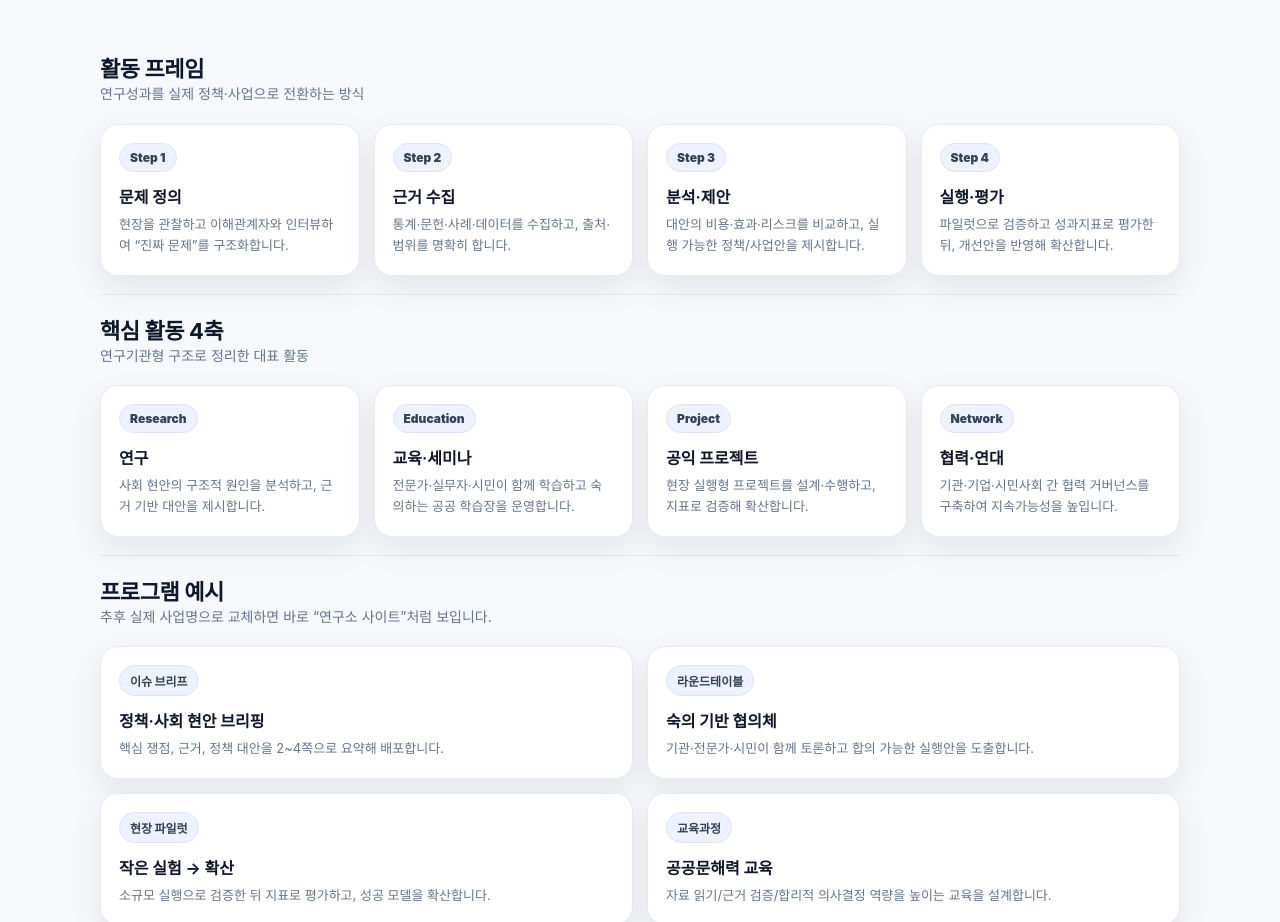
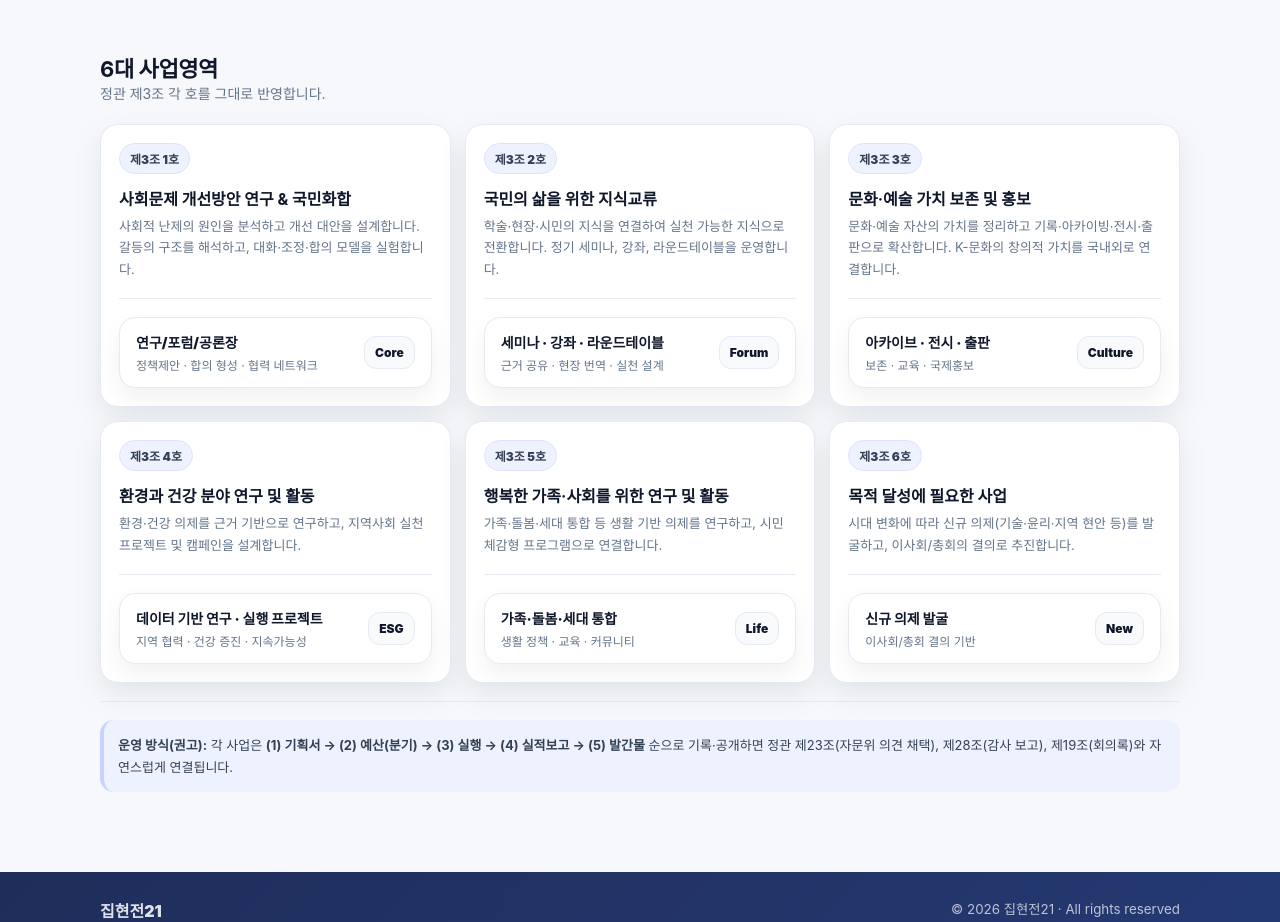
Before and after one commit to wmcprpr-cpu/jhj21.kr, a plain HTML site: page research.html in a window 1280 px wide. Shown: the part 208-1130 px from the top of the page. Drawn offline with Linux system fonts and the light colour scheme.

Commit message:
Update research.html

```diff
--- a/research.html
+++ b/research.html
@@ -3,8 +3,8 @@
 <head>
   <meta charset="UTF-8" />
   <meta name="viewport" content="width=device-width, initial-scale=1.0" />
-  <title>주요활동 | 집현전21</title>
-  <meta name="description" content="집현전21의 연구·교육·프로젝트·연대 활동을 근거 기반 프레임으로 소개합니다." />
+  <title>사업 | 집현전21</title>
+  <meta name="description" content="집현전21 사업 — 정관 제3조에 근거한 6대 사업(사회문제·지식교류·문화예술·환경건강·가족사회·기타)" />
   <link rel="stylesheet" href="assets/style.css" />
 </head>
 
@@ -18,24 +18,25 @@
 
       <nav class="nav" aria-label="주요 메뉴">
         <a href="about.html">기관소개</a>
-        <a class="active" href="research.html">주요활동</a>
+        <a class="active" href="research.html">사업</a>
+        <a href="education.html">지식교류</a>
+        <a href="publication.html">발간</a>
         <a href="notice.html">공지</a>
-        <a href="publication.html">발간물</a>
         <a href="contact.html">문의</a>
       </nav>
 
       <div class="cta">
-        <a class="btn" href="contact.html">회원/협력 문의</a>
-        <a class="btn primary" href="contact.html">참여 제안</a>
+        <a class="btn" href="contact.html">회원/협력</a>
+        <a class="btn primary" href="contact.html">프로젝트 제안</a>
       </div>
     </div>
   </div>
 
   <div class="container page-title">
-    <h1>주요활동</h1>
+    <h1>사업</h1>
     <p>
-      집현전21의 활동은 “문제 정의 → 근거 수집 → 분석 → 제안 → 실행/평가”의 순환 구조를 따릅니다.
-      단발성 대응이 아니라, 축적 가능한 데이터·보고서·지표 체계를 통해 공공 영역의 의사결정을 지원합니다.
+      본 페이지는 정관 제3조(사업) 1~6호를 기준으로 편성했습니다.
+      각 사업은 “연구(근거) → 공론(교류) → 실행(프로젝트) → 기록(발간)”의 흐름으로 운영됩니다.
     </p>
   </div>
 
@@ -43,101 +44,120 @@
     <div class="container">
       <div class="section-head">
         <div>
-          <h2>활동 프레임</h2>
-          <p>연구성과를 실제 정책·사업으로 전환하는 방식</p>
+          <h2>6대 사업영역</h2>
+          <p>정관 제3조 각 호를 그대로 반영합니다.</p>
         </div>
       </div>
 
-      <div class="grid-4">
+      <div class="grid-3">
         <div class="card">
-          <span class="tag">Step 1</span>
-          <h3>문제 정의</h3>
-          <p>현장을 관찰하고 이해관계자와 인터뷰하여 “진짜 문제”를 구조화합니다.</p>
+          <span class="tag">제3조 1호</span>
+          <h3>사회문제 개선방안 연구 & 국민화합</h3>
+          <p>
+            사회적 난제의 원인을 분석하고 개선 대안을 설계합니다.
+            갈등의 구조를 해석하고, 대화·조정·합의 모델을 실험합니다.
+          </p>
+          <div class="hr"></div>
+          <div class="item">
+            <div>
+              <div class="title">연구/포럼/공론장</div>
+              <div class="meta">정책제안 · 합의 형성 · 협력 네트워크</div>
+            </div>
+            <div class="badge">Core</div>
+          </div>
         </div>
+
         <div class="card">
-          <span class="tag">Step 2</span>
-          <h3>근거 수집</h3>
-          <p>통계·문헌·사례·데이터를 수집하고, 출처·범위를 명확히 합니다.</p>
+          <span class="tag">제3조 2호</span>
+          <h3>국민의 삶을 위한 지식교류</h3>
+          <p>
+            학술·현장·시민의 지식을 연결하여 실천 가능한 지식으로 전환합니다.
+            정기 세미나, 강좌, 라운드테이블을 운영합니다.
+          </p>
+          <div class="hr"></div>
+          <div class="item">
+            <div>
+              <div class="title">세미나 · 강좌 · 라운드테이블</div>
+              <div class="meta">근거 공유 · 현장 번역 · 실천 설계</div>
+            </div>
+            <div class="badge">Forum</div>
+          </div>
         </div>
+
         <div class="card">
-          <span class="tag">Step 3</span>
-          <h3>분석·제안</h3>
-          <p>대안의 비용·효과·리스크를 비교하고, 실행 가능한 정책/사업안을 제시합니다.</p>
+          <span class="tag">제3조 3호</span>
+          <h3>문화·예술 가치 보존 및 홍보</h3>
+          <p>
+            문화·예술 자산의 가치를 정리하고 기록·아카이빙·전시·출판으로 확산합니다.
+            K-문화의 창의적 가치를 국내외로 연결합니다.
+          </p>
+          <div class="hr"></div>
+          <div class="item">
+            <div>
+              <div class="title">아카이브 · 전시 · 출판</div>
+              <div class="meta">보존 · 교육 · 국제홍보</div>
+            </div>
+            <div class="badge">Culture</div>
+          </div>
         </div>
+
         <div class="card">
-          <span class="tag">Step 4</span>
-          <h3>실행·평가</h3>
-          <p>파일럿으로 검증하고 성과지표로 평가한 뒤, 개선안을 반영해 확산합니다.</p>
+          <span class="tag">제3조 4호</span>
+          <h3>환경과 건강 분야 연구 및 활동</h3>
+          <p>
+            환경·건강 의제를 근거 기반으로 연구하고,
+            지역사회 실천 프로젝트 및 캠페인을 설계합니다.
+          </p>
+          <div class="hr"></div>
+          <div class="item">
+            <div>
+              <div class="title">데이터 기반 연구 · 실행 프로젝트</div>
+              <div class="meta">지역 협력 · 건강 증진 · 지속가능성</div>
+            </div>
+            <div class="badge">ESG</div>
+          </div>
+        </div>
+
+        <div class="card">
+          <span class="tag">제3조 5호</span>
+          <h3>행복한 가족·사회를 위한 연구 및 활동</h3>
+          <p>
+            가족·돌봄·세대 통합 등 생활 기반 의제를 연구하고,
+            시민 체감형 프로그램으로 연결합니다.
+          </p>
+          <div class="hr"></div>
+          <div class="item">
+            <div>
+              <div class="title">가족·돌봄·세대 통합</div>
+              <div class="meta">생활 정책 · 교육 · 커뮤니티</div>
+            </div>
+            <div class="badge">Life</div>
+          </div>
+        </div>
+
+        <div class="card">
+          <span class="tag">제3조 6호</span>
+          <h3>목적 달성에 필요한 사업</h3>
+          <p>
+            시대 변화에 따라 신규 의제(기술·윤리·지역 현안 등)를 발굴하고,
+            이사회/총회의 결의로 추진합니다.
+          </p>
+          <div class="hr"></div>
+          <div class="item">
+            <div>
+              <div class="title">신규 의제 발굴</div>
+              <div class="meta">이사회/총회 결의 기반</div>
+            </div>
+            <div class="badge">New</div>
+          </div>
         </div>
       </div>
 
       <div class="hr"></div>
-
-      <div class="section-head">
-        <div>
-          <h2>핵심 활동 4축</h2>
-          <p>연구기관형 구조로 정리한 대표 활동</p>
-        </div>
-      </div>
-
-      <div class="grid-4">
-        <div class="card">
-          <span class="tag">Research</span>
-          <h3>연구</h3>
-          <p>사회 현안의 구조적 원인을 분석하고, 근거 기반 대안을 제시합니다.</p>
-        </div>
-        <div class="card">
-          <span class="tag">Education</span>
-          <h3>교육·세미나</h3>
-          <p>전문가·실무자·시민이 함께 학습하고 숙의하는 공공 학습장을 운영합니다.</p>
-        </div>
-        <div class="card">
-          <span class="tag">Project</span>
-          <h3>공익 프로젝트</h3>
-          <p>현장 실행형 프로젝트를 설계·수행하고, 지표로 검증해 확산합니다.</p>
-        </div>
-        <div class="card">
-          <span class="tag">Network</span>
-          <h3>협력·연대</h3>
-          <p>기관·기업·시민사회 간 협력 거버넌스를 구축하여 지속가능성을 높입니다.</p>
-        </div>
-      </div>
-
-      <div class="hr"></div>
-
-      <div class="section-head">
-        <div>
-          <h2>프로그램 예시</h2>
-          <p>추후 실제 사업명으로 교체하면 바로 “연구소 사이트”처럼 보입니다.</p>
-        </div>
-      </div>
-
-      <div class="grid-2">
-        <div class="card">
-          <span class="tag">이슈 브리프</span>
-          <h3>정책·사회 현안 브리핑</h3>
-          <p>핵심 쟁점, 근거, 정책 대안을 2~4쪽으로 요약해 배포합니다.</p>
-        </div>
-        <div class="card">
-          <span class="tag">라운드테이블</span>
-          <h3>숙의 기반 협의체</h3>
-          <p>기관·전문가·시민이 함께 토론하고 합의 가능한 실행안을 도출합니다.</p>
-        </div>
-        <div class="card">
-          <span class="tag">현장 파일럿</span>
-          <h3>작은 실험 → 확산</h3>
-          <p>소규모 실행으로 검증한 뒤 지표로 평가하고, 성공 모델을 확산합니다.</p>
-        </div>
-        <div class="card">
-          <span class="tag">교육과정</span>
-          <h3>공공문해력 교육</h3>
-          <p>자료 읽기/근거 검증/합리적 의사결정 역량을 높이는 교육을 설계합니다.</p>
-        </div>
-      </div>
-
-      <div class="note" style="margin-top:18px;">
-        ※ 실제 사업(세부 과제명, 연도, 파트너, 지표)을 정리해 주시면,
-        “성과 중심 페이지(프로젝트 카드 + PDF 링크)” 형태로 확장해 드리겠습니다.
+      <div class="note">
+        <b>운영 방식(권고):</b> 각 사업은
+        <b>(1) 기획서 → (2) 예산(분기) → (3) 실행 → (4) 실적보고 → (5) 발간물</b> 순으로 기록·공개하면
+        정관 제23조(자문위 의견 채택), 제28조(감사 보고), 제19조(회의록)와 자연스럽게 연결됩니다.
       </div>
     </div>
   </section>
@@ -146,7 +166,7 @@
     <div class="container fgrid">
       <div>
         <div style="font-weight:900; font-size:16px;">집현전21</div>
-        <small>근거 기반의 분석과 실행을 지향합니다.</small>
+        <small>연구·교류·문화·환경/건강·가족/사회 — 정관 기반 6대 사업</small>
       </div>
       <div>
         <small>© <span id="year"></span> 집현전21 · All rights reserved</small><br />
```
